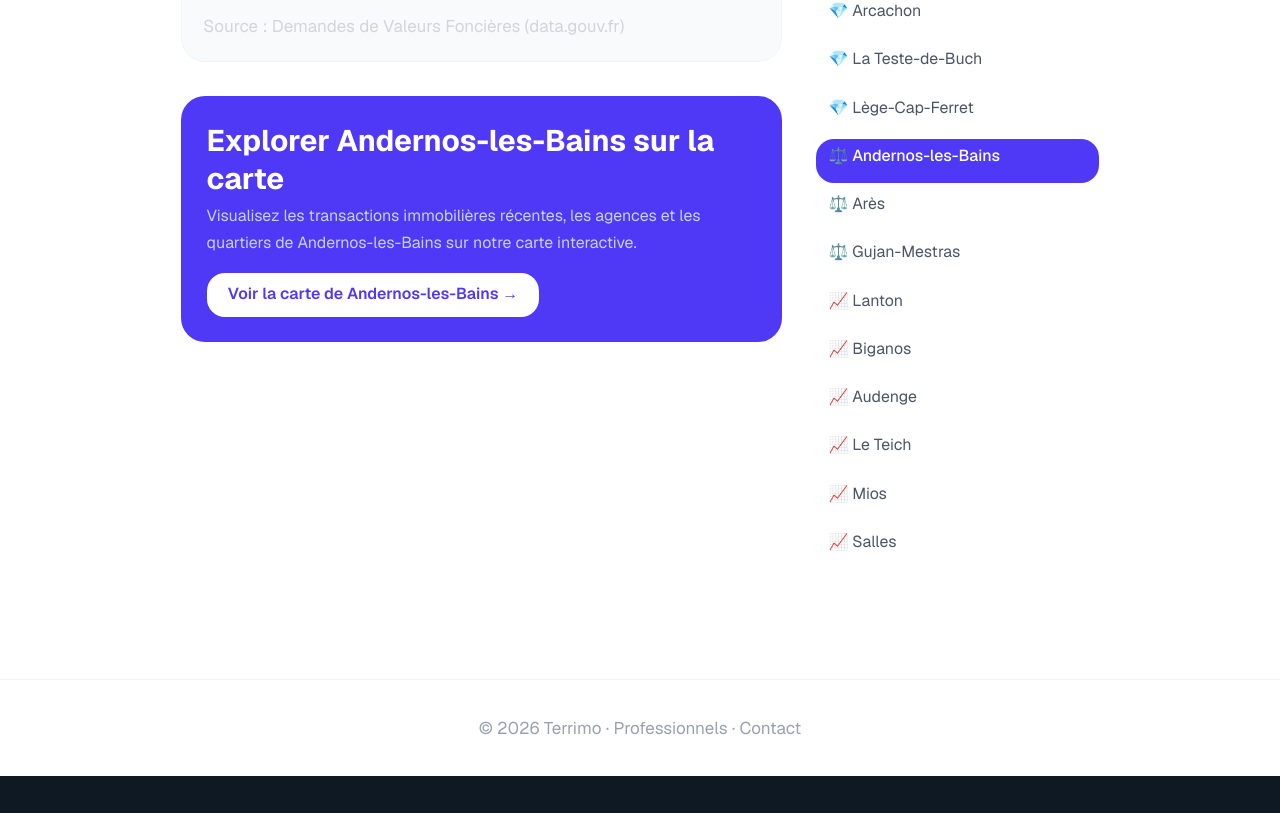
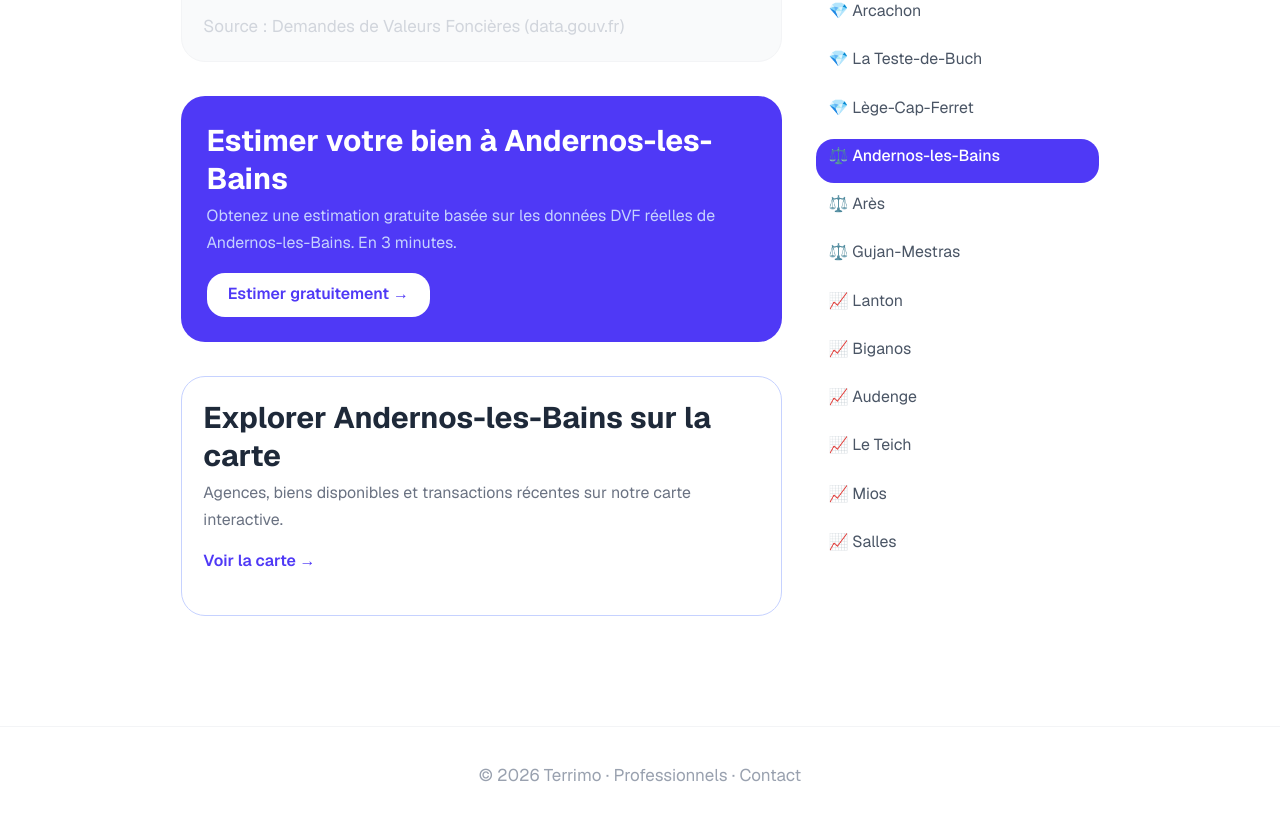
Before and after one commit to tbreugnot-create/Terrimo, a Next.js app: page /quartier/andernos-les-bains in a window 1280 px wide. Shown: the part 683-1496 px from the top of the page. Built offline with nearby package versions, Linux system fonts and the light colour scheme; no server answers; the database is empty.

Commit message:
fix: audit complet — lat/lng villages, ILIKE APIs, commune ctx /proprietaire→/evaluer, CTA estimer /quartier

```diff
--- a/app/api/acteurs/route.ts
+++ b/app/api/acteurs/route.ts
@@ -22,7 +22,7 @@ export async function GET(request: NextRequest) {
                address, commune, code_postal, lat, lng,
                google_rating, google_reviews, meta, is_verified
         FROM acteurs
-        WHERE is_active = true AND type = ${type} AND commune = ${commune}
+        WHERE is_active = true AND type = ${type} AND commune ILIKE ${'%' + commune + '%'}
         ORDER BY CASE plan WHEN 'premium' THEN 1 WHEN 'pro' THEN 2 ELSE 3 END,
                  google_rating DESC NULLS LAST
       `;
@@ -42,7 +42,7 @@ export async function GET(request: NextRequest) {
                address, commune, code_postal, lat, lng,
                google_rating, google_reviews, meta, is_verified
         FROM acteurs
-        WHERE is_active = true AND commune = ${commune}
+        WHERE is_active = true AND commune ILIKE ${'%' + commune + '%'}
         ORDER BY type, CASE plan WHEN 'premium' THEN 1 WHEN 'pro' THEN 2 ELSE 3 END
       `;
     } else {
--- a/app/api/agencies/route.ts
+++ b/app/api/agencies/route.ts
@@ -14,7 +14,7 @@ export async function GET(request: NextRequest) {
                  phone, email, website, google_rating, google_reviews,
                  lat, lng, is_recommended, description
           FROM agencies
-          WHERE is_active = true AND commune = ${commune}
+          WHERE is_active = true AND commune ILIKE ${'%' + commune + '%'}
           ORDER BY
             CASE plan WHEN 'premium' THEN 1 WHEN 'pro' THEN 2 ELSE 3 END,
             is_recommended DESC,
--- a/app/evaluer/page.tsx
+++ b/app/evaluer/page.tsx
@@ -294,13 +294,23 @@ export default function EvaluerPage(){
   const [intentionHint, setIntentionHint] = useState<Intention>('');
   const topRef = useRef<HTMLDivElement>(null);
 
-  // Lit ?intention= depuis l'URL pour pré-sélectionner après estimation
+  // Lit ?intention= et ?commune= depuis l'URL pour pré-sélectionner
   useEffect(() => {
     const params = new URLSearchParams(window.location.search);
     const param = params.get('intention') as Intention | null;
     if (param && INTENTIONS.find(i => i.value === param)) {
       setIntentionHint(param);
     }
+    // Pré-sélection commune si passée en paramètre (ex: depuis /quartier/arcachon)
+    const communeParam = params.get('commune');
+    if (communeParam) {
+      const match = COMMUNES.find(c => c.slug === communeParam || c.name.toLowerCase() === communeParam.toLowerCase());
+      if (match) {
+        updateForm('commune', match.name);
+        updateForm('commune_dvf', match.dvfName);
+      }
+    }
+  // eslint-disable-next-line react-hooks/exhaustive-deps
   }, []);
 
   // Déclenche auto-sélection d'intention quand le résultat apparaît
--- a/app/proprietaire/page.tsx
+++ b/app/proprietaire/page.tsx
@@ -1,6 +1,7 @@
 'use client';
 
-import { useRouter } from 'next/navigation';
+import { useRouter, useSearchParams } from 'next/navigation';
+import { Suspense } from 'react';
 
 const INTENTIONS = [
   {
@@ -60,8 +61,11 @@ const INTENTIONS = [
   },
 ];
 
-export default function ProprietairePage() {
+function ProprietaireContent() {
   const router = useRouter();
+  const searchParams = useSearchParams();
+  const commune = searchParams.get('commune') || '';
+  const communeParam = commune ? `&commune=${encodeURIComponent(commune)}` : '';
 
   return (
     <div style={{
@@ -100,7 +104,7 @@ export default function ProprietairePage() {
           {INTENTIONS.map(intent => (
             <button
               key={intent.id}
-              onClick={() => router.push(intent.href)}
+              onClick={() => router.push(intent.href + communeParam)}
               style={{
                 display: 'flex', alignItems: 'center', gap: 20,
                 background: intent.bg,
@@ -159,3 +163,11 @@ export default function ProprietairePage() {
     </div>
   );
 }
+
+export default function ProprietairePage() {
+  return (
+    <Suspense fallback={null}>
+      <ProprietaireContent />
+    </Suspense>
+  );
+}
--- a/app/quartier/[slug]/page.tsx
+++ b/app/quartier/[slug]/page.tsx
@@ -80,19 +80,35 @@ export default async function QuartierPage({ params }: Props) {
             {/* Stats DVF réelles */}
             <DvfStats dvfName={commune.dvfName} communeName={commune.name} />
 
-            {/* CTA carte */}
+            {/* CTA Estimer */}
             <div className="bg-indigo-600 rounded-xl p-6 text-white">
               <h3 className="font-semibold text-lg mb-1">
+                Estimer votre bien à {commune.name}
+              </h3>
+              <p className="text-indigo-200 text-sm mb-4">
+                Obtenez une estimation gratuite basée sur les données DVF réelles de {commune.name}. En 3 minutes.
+              </p>
+              <Link
+                href={`/evaluer?commune=${slug}`}
+                className="inline-block bg-white text-indigo-600 font-semibold text-sm px-5 py-2.5 rounded-lg hover:bg-indigo-50 transition-colors"
+              >
+                Estimer gratuitement →
+              </Link>
+            </div>
+
+            {/* CTA carte */}
+            <div className="border border-indigo-200 rounded-xl p-5">
+              <h3 className="font-semibold text-base mb-1 text-gray-800">
                 Explorer {commune.name} sur la carte
               </h3>
-              <p className="text-indigo-200 text-sm mb-4">
-                Visualisez les transactions immobilières récentes, les agences et les quartiers de {commune.name} sur notre carte interactive.
+              <p className="text-gray-500 text-sm mb-3">
+                Agences, biens disponibles et transactions récentes sur notre carte interactive.
               </p>
               <Link
                 href={`/?commune=${slug}`}
-                className="inline-block bg-white text-indigo-600 font-semibold text-sm px-5 py-2.5 rounded-lg hover:bg-indigo-50 transition-colors"
+                className="inline-block text-indigo-600 font-semibold text-sm hover:underline"
               >
-                Voir la carte de {commune.name} →
+                Voir la carte →
               </Link>
             </div>
           </div>
--- a/lib/villages.ts
+++ b/lib/villages.ts
@@ -16,18 +16,18 @@ export interface Village {
 export const VILLAGES: Village[] = [
 
   // ── ARCACHON & quartiers ──────────────────────────────────
-  { slug: 'arcachon',        name: 'Arcachon',           communeSlug: 'arcachon',        communeName: 'Arcachon' },
+  { slug: 'arcachon',        name: 'Arcachon (centre)',   communeSlug: 'arcachon',        communeName: 'Arcachon',        lat: 44.6522, lng: -1.1675 },
   { slug: 'moulleau',        name: 'Le Moulleau',         communeSlug: 'arcachon',        communeName: 'Arcachon',        lat: 44.6270, lng: -1.1952 },
   { slug: 'pereire',         name: 'Pereire',             communeSlug: 'arcachon',        communeName: 'Arcachon',        lat: 44.6620, lng: -1.1812 },
   { slug: 'ville-hiver',     name: 'Ville d\'Hiver',      communeSlug: 'arcachon',        communeName: 'Arcachon',        lat: 44.6540, lng: -1.1700 },
 
   // ── LA TESTE-DE-BUCH ──────────────────────────────────────
-  { slug: 'la-teste-de-buch', name: 'La Teste-de-Buch',  communeSlug: 'la-teste-de-buch', communeName: 'La Teste-de-Buch' },
+  { slug: 'la-teste-de-buch', name: 'La Teste (centre)',  communeSlug: 'la-teste-de-buch', communeName: 'La Teste-de-Buch', lat: 44.6272, lng: -1.1333 },
   { slug: 'pyla-sur-mer',    name: 'Pyla-sur-Mer',       communeSlug: 'la-teste-de-buch', communeName: 'La Teste-de-Buch', lat: 44.5894, lng: -1.1922 },
   { slug: 'cazaux',          name: 'Cazaux',              communeSlug: 'la-teste-de-buch', communeName: 'La Teste-de-Buch', lat: 44.5358, lng: -1.0889 },
 
   // ── GUJAN-MESTRAS & 7 ports ───────────────────────────────
-  { slug: 'gujan-mestras',   name: 'Gujan-Mestras',      communeSlug: 'gujan-mestras',   communeName: 'Gujan-Mestras' },
+  { slug: 'gujan-mestras',   name: 'Gujan (centre)',      communeSlug: 'gujan-mestras',   communeName: 'Gujan-Mestras',   lat: 44.6358, lng: -1.0697 },
   { slug: 'la-hume',         name: 'La Hume',             communeSlug: 'gujan-mestras',   communeName: 'Gujan-Mestras',   lat: 44.6203, lng: -1.0822 },
   { slug: 'larros',          name: 'Larros',              communeSlug: 'gujan-mestras',   communeName: 'Gujan-Mestras',   lat: 44.6322, lng: -1.0614 },
   { slug: 'meyran',          name: 'Meyran',              communeSlug: 'gujan-mestras',   communeName: 'Gujan-Mestras',   lat: 44.6389, lng: -1.0564 },
```
